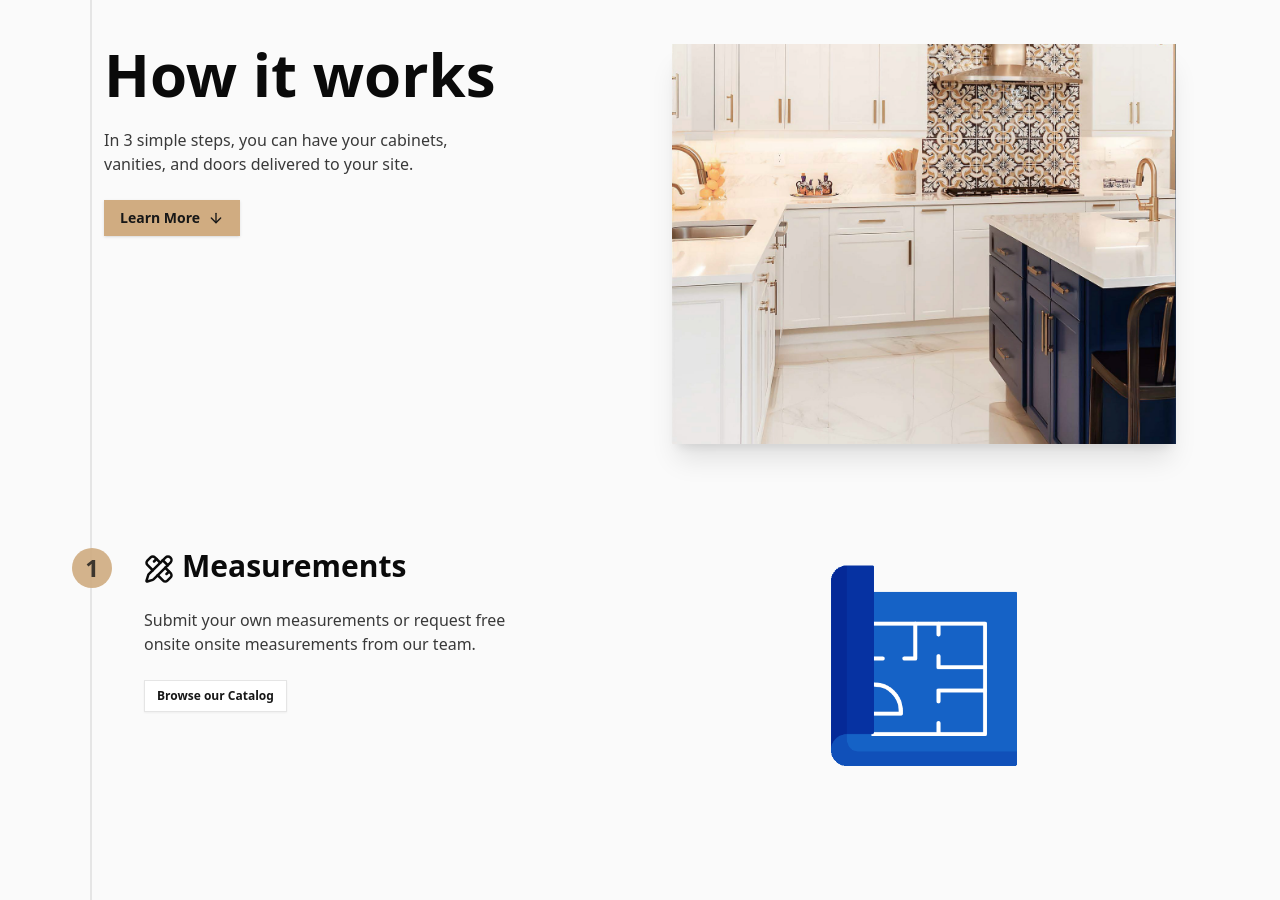
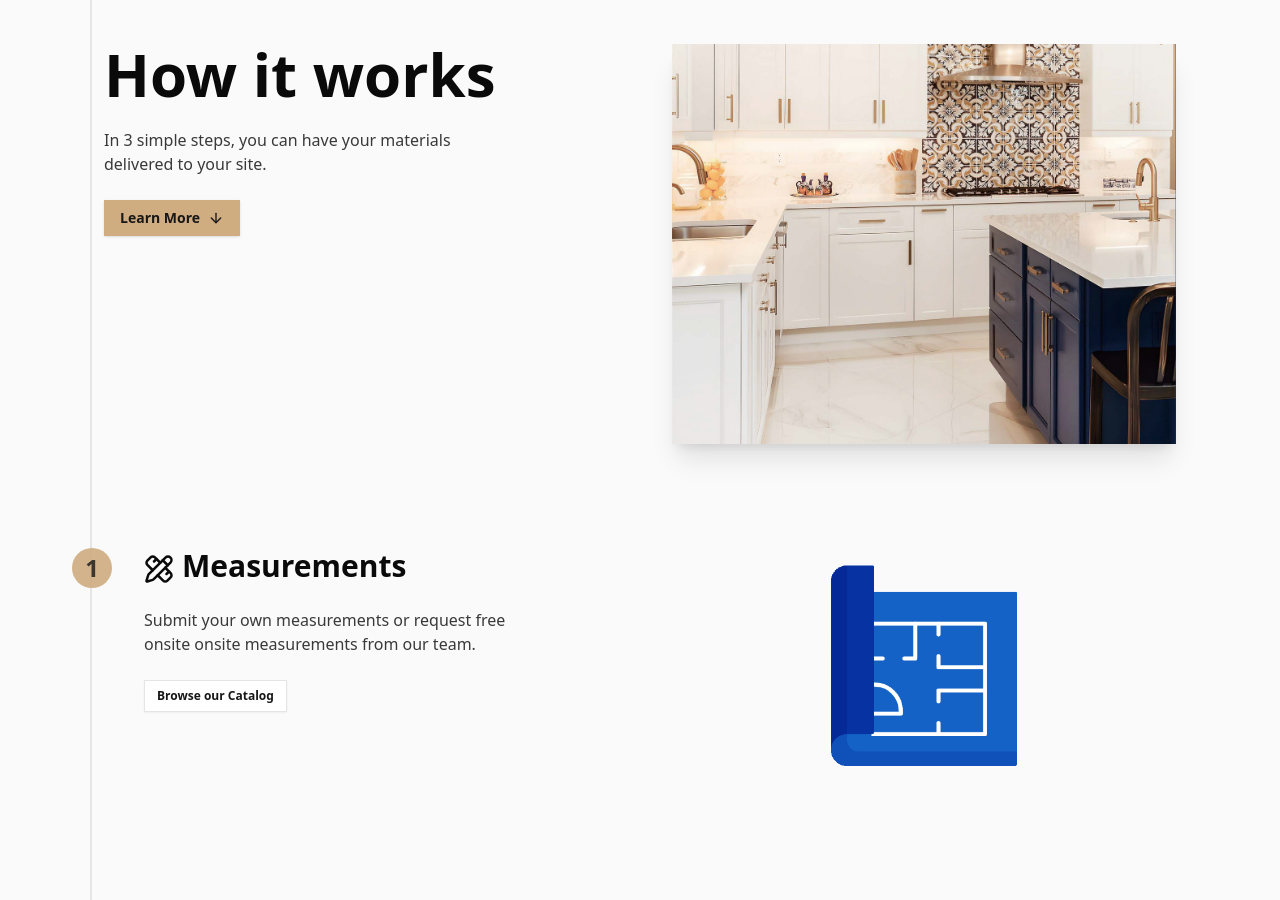
Before and after one commit to beamshyft/beamshyft, a Next.js app: page / in a window 1280 px wide. Shown: the part 1460-2360 px from the top of the page. Built offline with nearby package versions, Linux system fonts and the light colour scheme.

Commit message:
home: no vanities or doors
Signed-off-by: Joel Savitz <joel@beamshyft.com>

```diff
--- a/src/app/home/_page.tsx
+++ b/src/app/home/_page.tsx
@@ -221,7 +221,7 @@ const Home: React.FC = () => {
           />
           <InfoSection
             title="How it works"
-            description="In 3 simple steps, you can have your cabinets, vanities, and doors delivered to your site."
+            description="In 3 simple steps, you can have your materials delivered to your site."
             titleClassName="text-5xl lg:text-6xl font-bold"
             rightChild={
                 <div className="h-[400px] w-full relative overflow-hidden shadow-xl">
```
